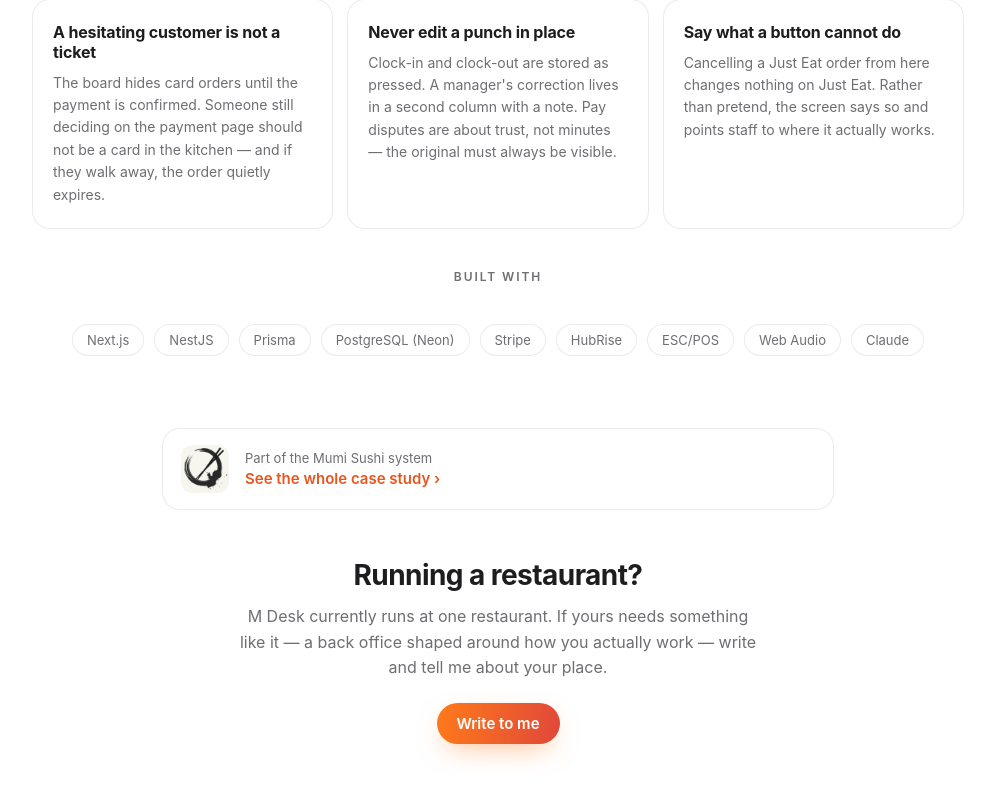
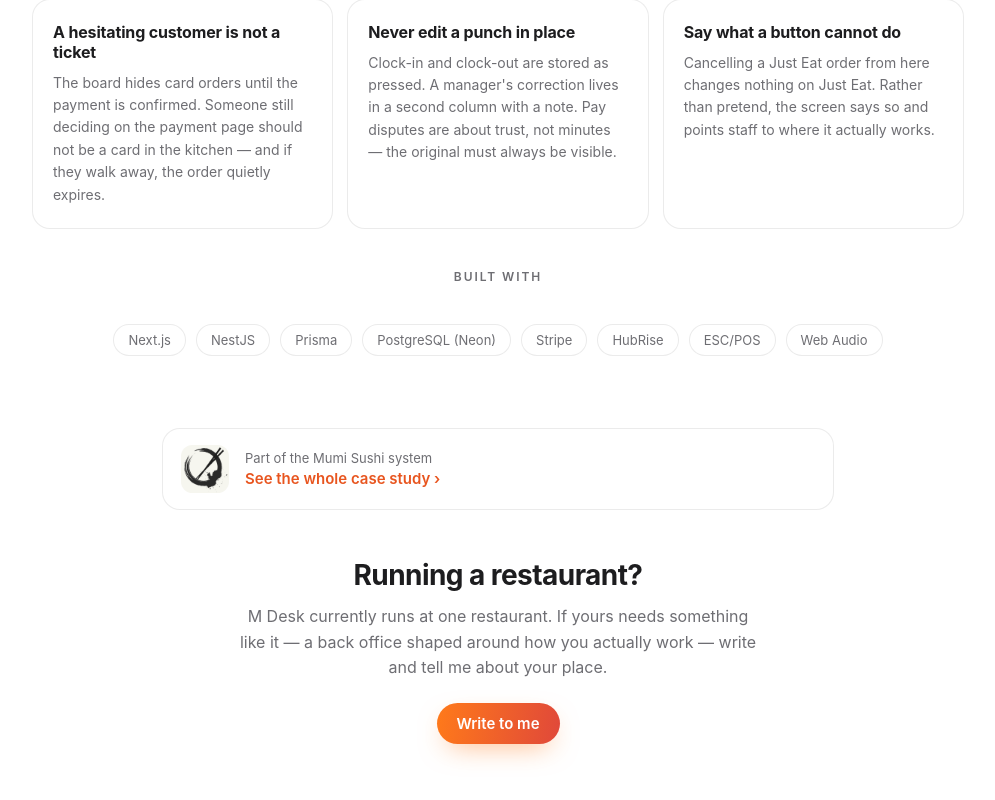
Before and after one commit to ayylchyql-a11y/mindstudio-website, a Next.js app: page /en/work/m-desk in a window 1280 px wide. Shown: the part 5464-6264 px from the top of the page, without its empty margins (142-1137 px from the left). Built offline with nearby package versions, Linux system fonts and the light colour scheme.

Commit message:
M Desk 技术栈去掉 Claude
Co-Authored-By: Claude Opus 5 <noreply@anthropic.com>

```diff
--- a/data/mdesk.ts
+++ b/data/mdesk.ts
@@ -308,7 +308,7 @@ export const mdesk = {
     },
   ] as DeskPrinciple[],
   stackLabel: { en: "Built with", zh: "技术栈", it: "Costruito con" } as Localized,
-  stack: ["Next.js", "NestJS", "Prisma", "PostgreSQL (Neon)", "Stripe", "HubRise", "ESC/POS", "Web Audio", "Claude"],
+  stack: ["Next.js", "NestJS", "Prisma", "PostgreSQL (Neon)", "Stripe", "HubRise", "ESC/POS", "Web Audio"],
   caseLabel: { en: "Part of the Mumi Sushi system", zh: "Mumi Sushi 系统的一部分", it: "Parte del sistema Mumi Sushi" } as Localized,
   caseCta: { en: "See the whole case study", zh: "看完整案例", it: "Vedi il caso completo" } as Localized,
   contactTitle: { en: "Running a restaurant?", zh: "你也开餐厅？", it: "Hai un ristorante?" } as Localized,
```
